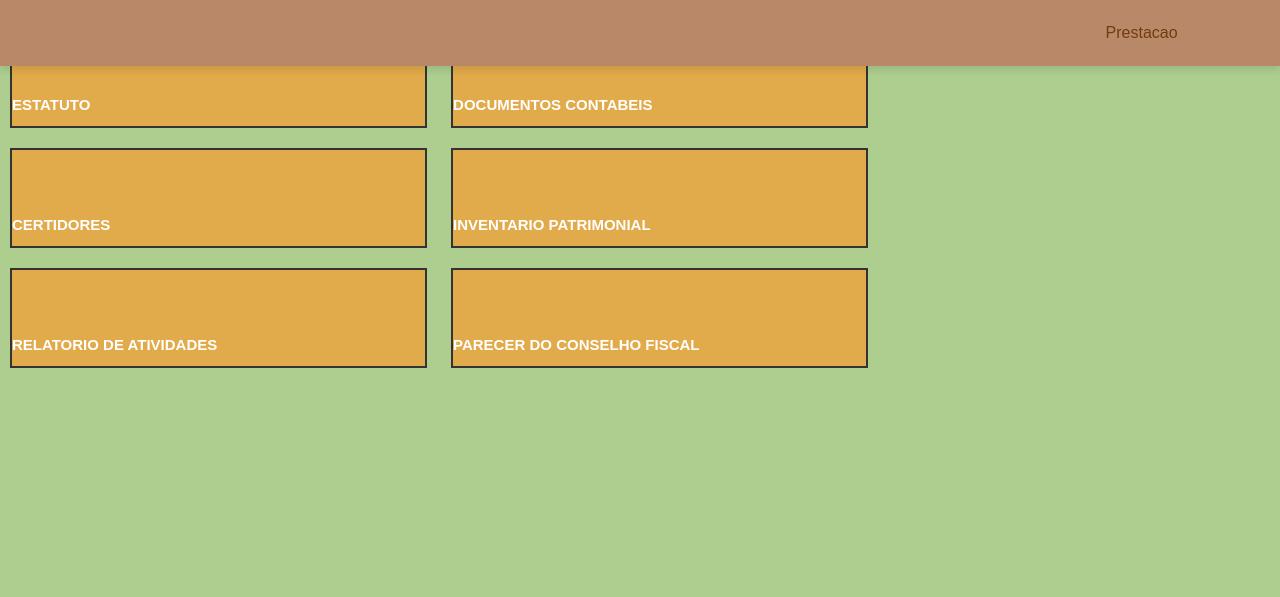
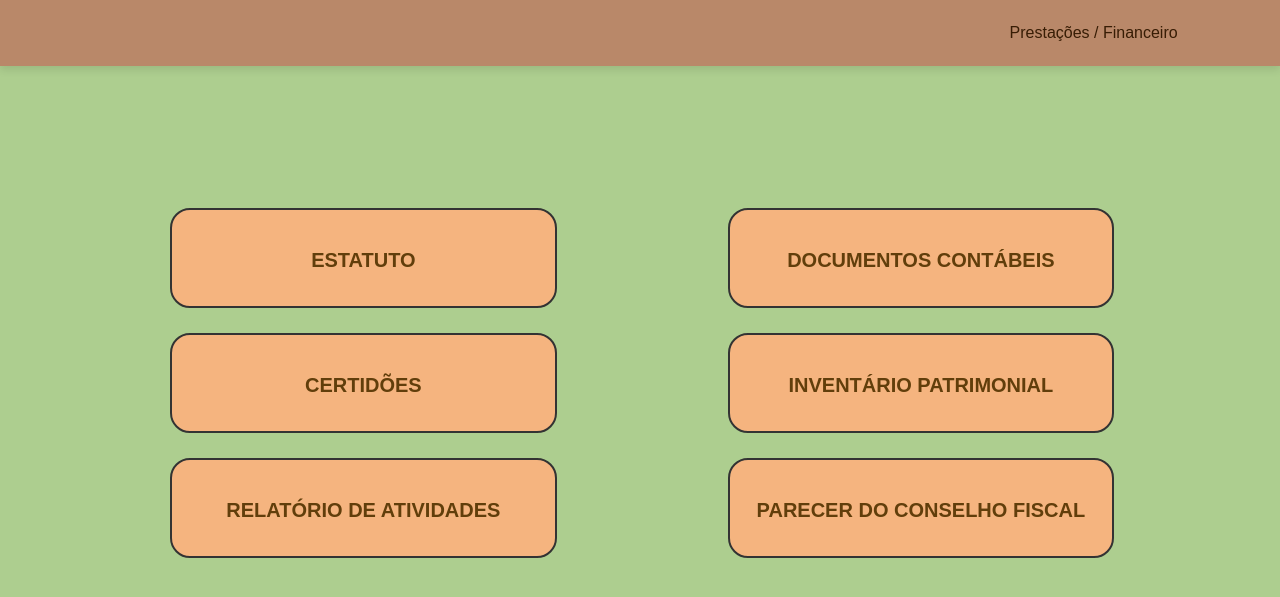
Before and after one commit to xjuveri/Projetos2, a Django app: page /prestacao/ in a window 1280 px wide. Shown: the top 597 px of the page. Run offline with Django 4.2, Linux system fonts and the light colour scheme.

Commit message:
Código atualizado

```diff
--- a/proj2/proj2app/static/home.css
+++ b/proj2/proj2app/static/home.css
@@ -13,7 +13,7 @@
 }
 
 body {
-    background: #a5c471b9;
+    background-color: #A2C17F;
 }
 
 .btn {
@@ -56,7 +56,7 @@ body {
     padding: 1.5rem 8%;
     display: flex;
     align-items: center;
-    color: #723d0c;
+    color: #381d05;
     justify-content: space-between;
     background: #b98869;
     box-shadow: 0px 4px 8px rgba(0, 0, 0, 0.1);
@@ -103,7 +103,7 @@ section {
 
 .home {
     display: flex;
-    flex-direction: column; /* Adicionado para empilhar conteúdo na versão mobile */
+    flex-direction: column;
 }
 
 .home .max-width {
--- /dev/null
+++ b/proj2/proj2app/static/prestacao.css
@@ -0,0 +1,27 @@
+.container {
+    display: grid;
+    grid-template-columns: repeat(2, 1fr);
+    grid-template-rows: repeat(3, 1fr);
+    grid-gap: 5px;
+    padding-top: 170px;
+    padding-bottom: 10px;
+    height: 100%;
+    padding-left: 170px;
+}
+
+.topic {
+    width: 70%;
+    height: 100px;
+    background-color: #f5b47f;
+    color: #613e0b;
+    line-height: 100px;
+    border: 2px solid #333;
+    text-align: center;
+    margin-top: 20px;
+    border-radius: 20px;
+}
+
+.topic h2 {
+    font-size: 20px;
+    margin: 0;
+}
--- a/proj2/proj2app/templates/base.html
+++ b/proj2/proj2app/templates/base.html
@@ -6,6 +6,7 @@
     <title>{% block title %}AlecrimDourado{% endblock %}</title>
     <link rel="stylesheet" href="{% static 'home.css' %}">
     <link rel="stylesheet" href="{% static 'login.css' %}">
+    <link rel="stylesheet" type="text/css" href="{% static 'prestacao.css' %}">
 </head>
 <body>
     <nav class="navbar">
@@ -18,7 +19,7 @@
             <a class="header" href="{% url 'prestacao' %}">
                 <i class="fa-regular fa-weight-scale"></i>
                 <span>
-                    Prestacao
+                    Prestações / Financeiro
                 </span>
             </a>
         </div>
--- a/proj2/proj2app/templates/home.html
+++ b/proj2/proj2app/templates/home.html
@@ -6,8 +6,6 @@
         <meta charset="UTF-8">
         <title> AlecrimDourado - Home | By code info</title>
         <link rel="stylesheet" href="{% static 'home.css' %}">
-
-
     </head>
     <body>
         <header class=" header">
@@ -36,7 +34,7 @@
               </div>
                 <a href="https://gotasdeflor.org.br" class="doar">Doe Agora!</a><br>
                 <div class= ".home-image">
-                    <img scr = "" alt="Descrição da imagem">
+                    <img src = "https://i.pinimg.com/750x/84/d8/59/84d8591e0cb99a869e3a84f1752715df.jpg" class="imagem" alt="Descrição da imagem">
                 </div>
             </div>
         </section>
--- a/proj2/proj2app/templates/prestacao.html
+++ b/proj2/proj2app/templates/prestacao.html
@@ -1,55 +1,24 @@
 {% extends 'base.html' %}
-
 {% block title %}Tópicos com Retângulos{% endblock %}
-
 {% block content %}
-<style>
-        .topic-container {
-            text-align: center;
-        }
-
-        .topic {
-            width: calc(33.33% - 10px); /* 20px de margem entre os retângulos */
-            height: 100px;
-            background-color: #e1aa4a;
-            color: #fff;
-            line-height: 150px;
-            margin: 10px;
-            border: 2px solid #333;
-            display: inline-block;
-
-        }
-
-        .topic h2 {
-            font-size: 15px;
-            margin: 5px 1;
-
-
-        }
-
-        .topic p {
-            font-size: 14px;
-            margin: 5px 1;
-        }
-
-
-    </style>
+<div class="container">
     <div class="topic">
         <h2>ESTATUTO</h2>
     </div>
     <div class="topic">
-        <h2>DOCUMENTOS CONTABEIS</h2>
+        <h2>DOCUMENTOS CONTÁBEIS</h2>
     </div>
     <div class="topic">
-        <h2>CERTIDORES</h2>
+        <h2>CERTIDÕES</h2>
     </div>
     <div class="topic">
-        <h2>INVENTARIO PATRIMONIAL</h2>
+        <h2>INVENTÁRIO PATRIMONIAL</h2>
     </div>
     <div class="topic">
-        <h2>RELATORIO DE ATIVIDADES</h2>
+        <h2>RELATÓRIO DE ATIVIDADES</h2>
     </div>
     <div class="topic">
         <h2>PARECER DO CONSELHO FISCAL</h2>
     </div>
+</div>
 {% endblock %}
```
